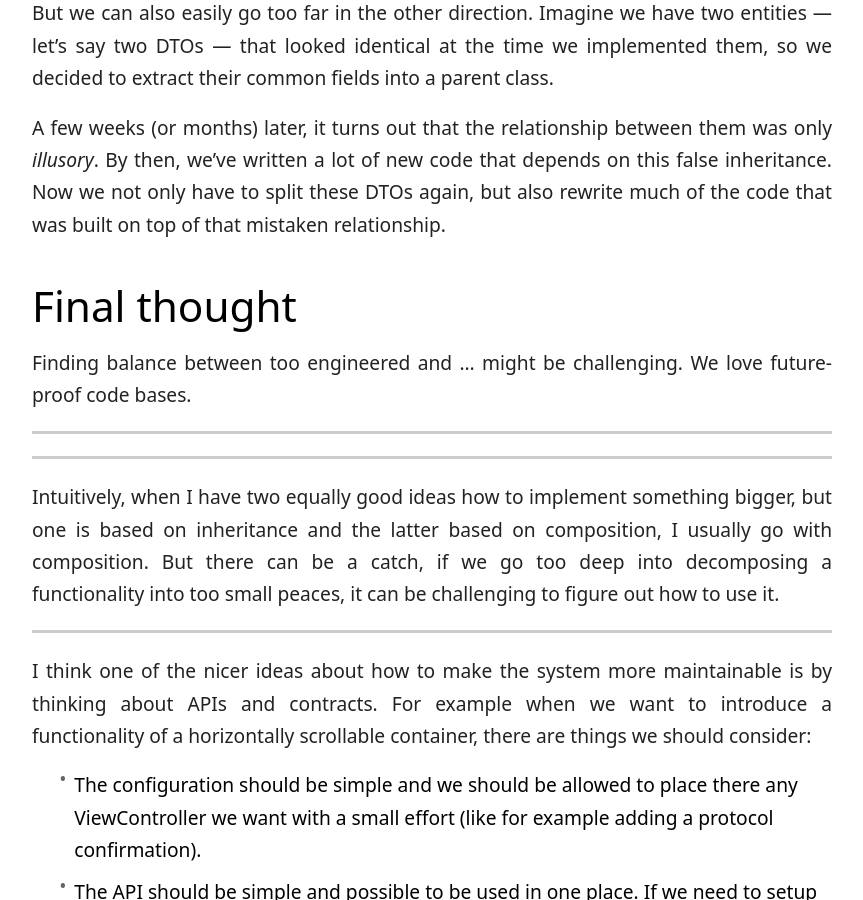
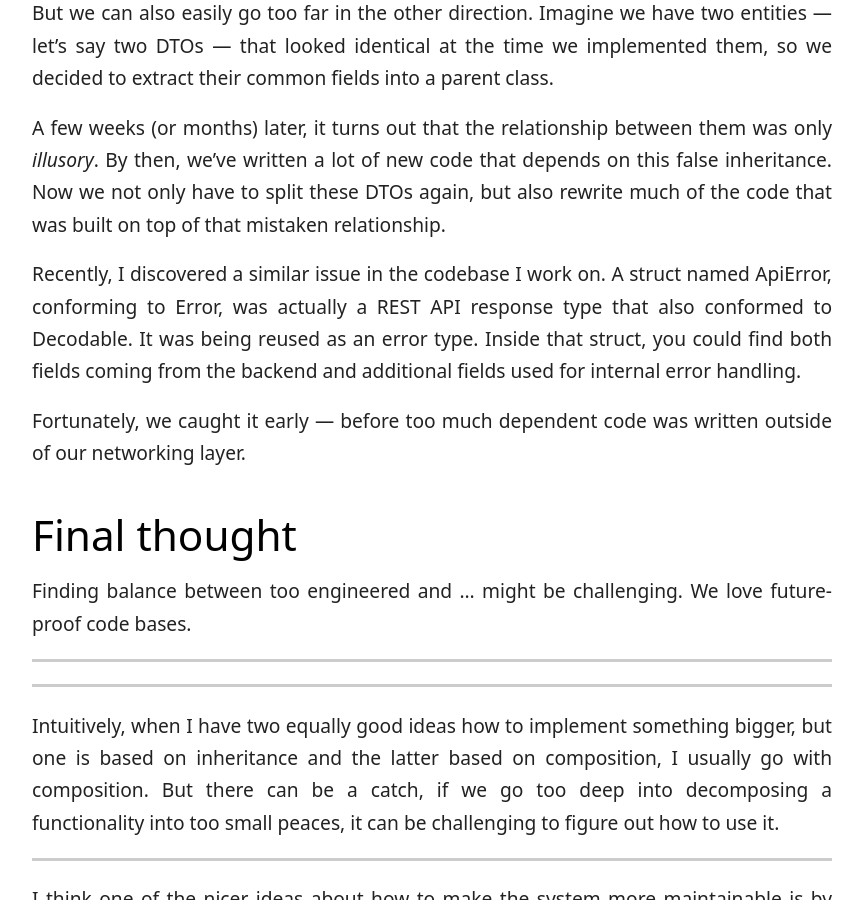
Before and after one commit to michalcichon/michalcichon.github.io, a Jekyll site: the page built from _posts/2025-10-15-finding-the-sweet-spot-between-overengineered-and-underengineered-code.md, in a window 1280 px wide and 900 px high, scrolled down 5208 px. Shown: the whole window, without its empty margins (208-1071 px from the left). Built offline with Jekyll 4.4.1, drawn with Linux system fonts in a browser that asks for light colours; comment, search, counter and statistics services are not loaded.

Commit message:
wip rest api vs error

```diff
--- a/_posts/2025-10-15-finding-the-sweet-spot-between-overengineered-and-underengineered-code.md
+++ b/_posts/2025-10-15-finding-the-sweet-spot-between-overengineered-and-underengineered-code.md
@@ -107,6 +107,10 @@ But we can also easily go too far in the other direction. Imagine we have two en
 
 A few weeks (or months) later, it turns out that the relationship between them was only _illusory_. By then, we’ve written a lot of new code that depends on this false inheritance. Now we not only have to split these DTOs again, but also rewrite much of the code that was built on top of that mistaken relationship.
 
+Recently, I discovered a similar issue in the codebase I work on. A struct named ApiError, conforming to Error, was actually a REST API response type that also conformed to Decodable. It was being reused as an error type. Inside that struct, you could find both fields coming from the backend and additional fields used for internal error handling.
+
+Fortunately, we caught it early — before too much dependent code was written outside of our networking layer.
+
 ## Final thought
 
 Finding balance between too engineered and ... might be challenging. We love future-proof code bases.
```
